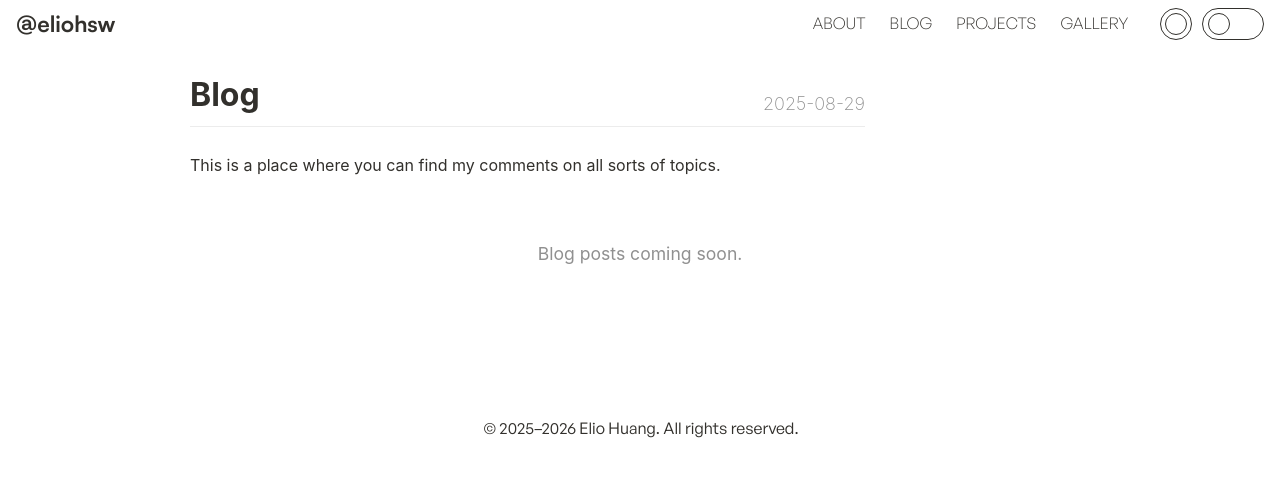
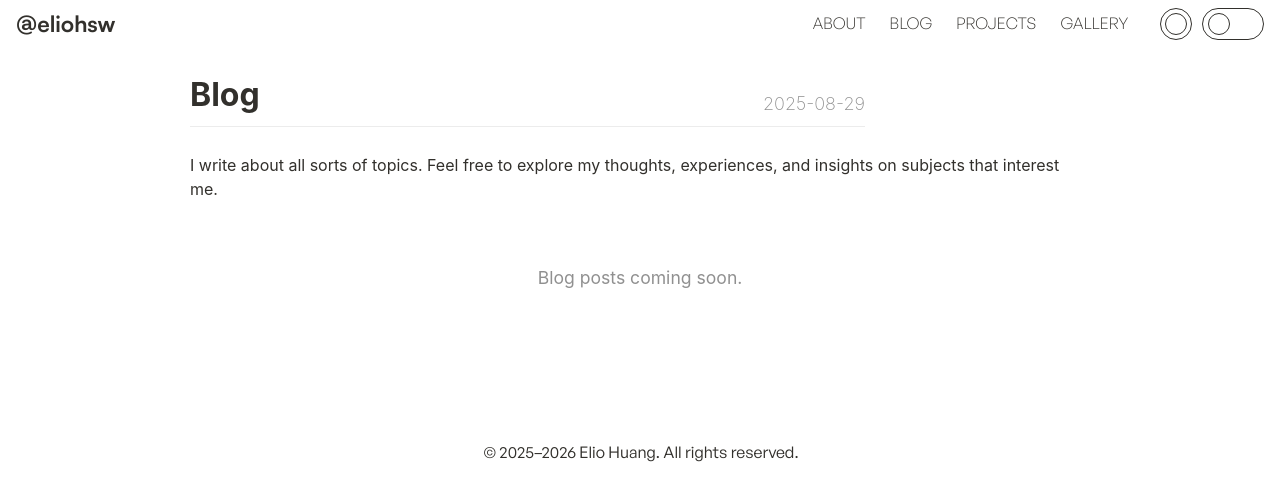
Before and after one commit to eliohsw/eliohsw.github.io, a Jekyll site: the page built from _pages/blog.html, in a window 1280 px wide. Shown: the top 501 px of the page. Built offline with Jekyll 4.4.1, drawn with Linux system fonts in a browser that asks for light colours; nearby versions of some CDN libraries.

```diff
--- a/_config.yml
+++ b/_config.yml
@@ -1,6 +1,6 @@
 # Jekyll Configuration
 title: "Elio Huang"
-description: "Personal website and portfolio"
+description: "Hi, I'm Elio."
 url: "https://eliohsw.github.io"
 baseurl: ""
 
--- a/_pages/blog.html
+++ b/_pages/blog.html
@@ -1,6 +1,7 @@
 ---
 layout: subpage
 title: "Blog | Elio Huang"
+description: "Thoughts, experiences, and insights on topics that interest me."
 permalink: /blog/
 page_title: "Blog"
 css_path: "technical/css/main.css"
@@ -12,7 +13,9 @@ favicon_path: "technical/assets/icons/favicon.png"
 
 {% assign sorted_blogs = site.blog | where: 'hidden', false | sort: 'date' | reverse %}
 
-<p class="subpage-intro">This is a place where you can find my comments on all sorts of topics.</p>
+<p class="subpage-intro">
+  I write about all sorts of topics. Feel free to explore my thoughts, experiences, and insights on subjects that interest me.
+</p>
 
 <div class="blog-list">
   {% if sorted_blogs.size > 0 %}
--- a/technical/data/greeting.json
+++ b/technical/data/greeting.json
@@ -1,6 +1,7 @@
 [
     { "text": "Hi, I’m Elio.",             "lang": "en" },
     { "text": "Hallo, ich bin Elio.",      "lang": "de" },
+    { "text": "Hallo, ik ben Elio.",       "lang": "nl" },
     { "text": "Salut, je suis Elio.",      "lang": "fr" },
     { "text": "こんにちは、黄師緯です。",      "lang": "ja" },
     { "text": "안녕, 난 황스웨이야.",          "lang": "ko" },
@@ -12,7 +13,6 @@
     { "text": "வணக்கம், நான் Elio.",        "lang": "ta" },
     { "text": "สวัสดี ฉันชื่อ Elio.",           "lang": "th" },
     { "text": "नमस्ते, मैं एलियो हूँ।",            "lang": "hi" },
-    { "text": "Hallo, ik ben Elio.",       "lang": "nl" },
     { "text": "Olá, eu sou Elio.",         "lang": "pt" },
     { "text": "Привет, я Elio.",           "lang": "ru" },
     { "text": "Hej, jag är Elio.",         "lang": "sv" },
```
